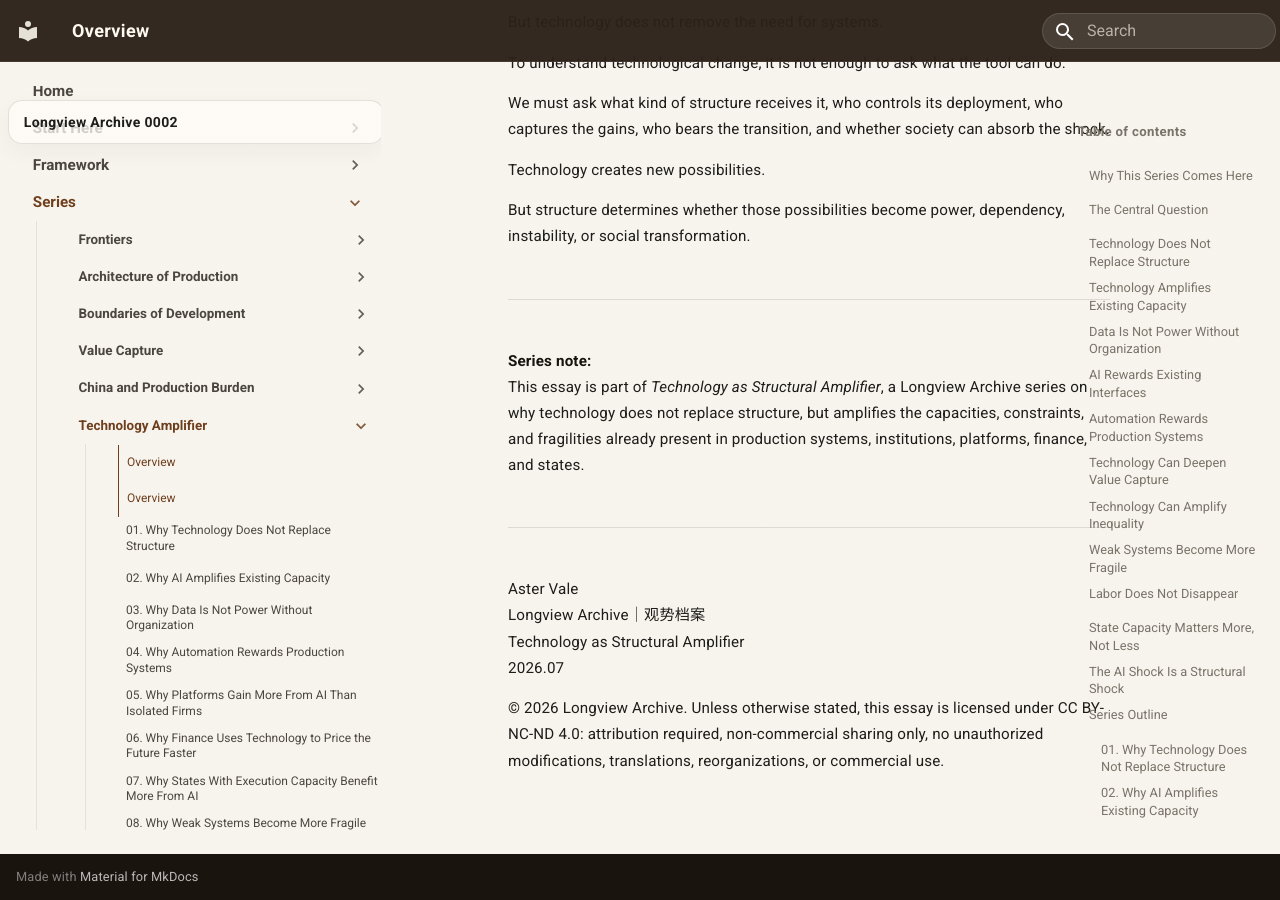
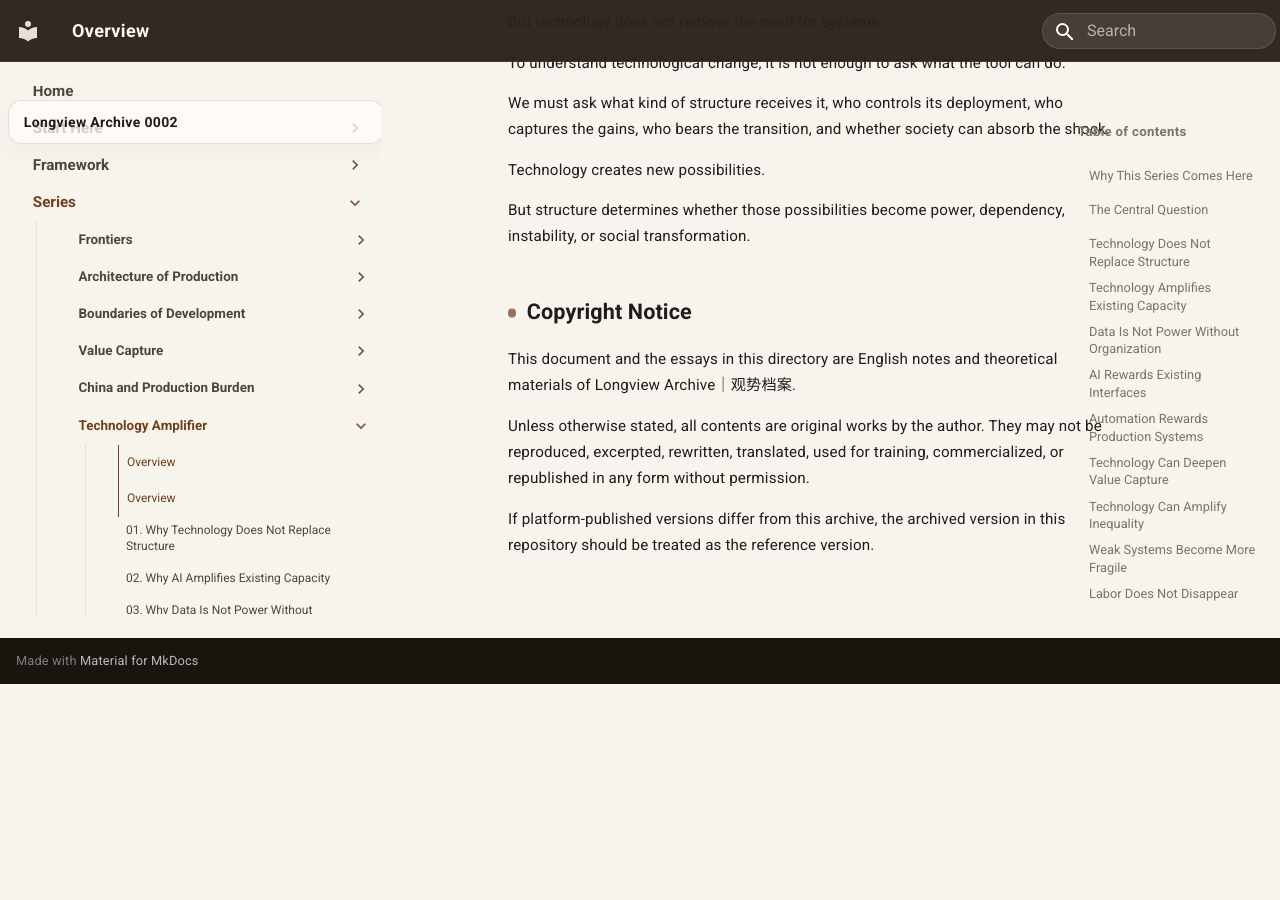
Before and after one commit to guanshi1688/longview-archive, an MkDocs documentation site: the page built from docs/essays/notes/english/Technology-Amplifier/index.md, in a window 1280 px wide and 900 px high, scrolled down 15098 px. Built offline with MkDocs 1.6.1 and Material for MkDocs 9.7.7, drawn with Linux system fonts in a browser that asks for light colours; after the commit the page ends 15782 px from its top, so only the background shows below that.

Commit message:
Update index.md

```diff
--- a/docs/essays/notes/english/Technology-Amplifier/index.md
+++ b/docs/essays/notes/english/Technology-Amplifier/index.md
@@ -610,16 +610,10 @@
 
 But structure determines whether those possibilities become power, dependency, instability, or social transformation.
 
----
+## Copyright Notice
 
-**Series note:**
-This essay is part of *Technology as Structural Amplifier*, a Longview Archive series on why technology does not replace structure, but amplifies the capacities, constraints, and fragilities already present in production systems, institutions, platforms, finance, and states.
+This document and the essays in this directory are English notes and theoretical materials of Longview Archive｜观势档案.
 
----
+Unless otherwise stated, all contents are original works by the author. They may not be reproduced, excerpted, rewritten, translated, used for training, commercialized, or republished in any form without permission.
 
-Aster Vale
-Longview Archive｜观势档案
-Technology as Structural Amplifier
-2026.07
-
-© 2026 Longview Archive. Unless otherwise stated, this essay is licensed under CC BY-NC-ND 4.0: attribution required, non-commercial sharing only, no unauthorized modifications, translations, reorganizations, or commercial use.
+If platform-published versions differ from this archive, the archived version in this repository should be treated as the reference version.
```
